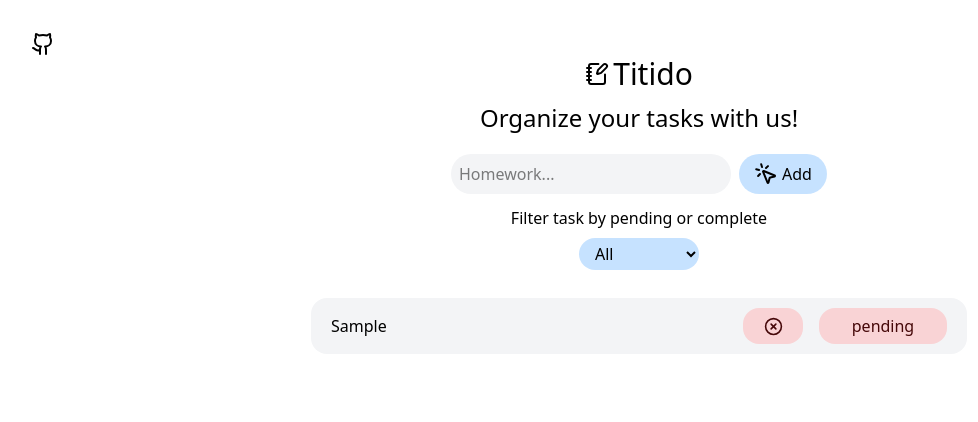
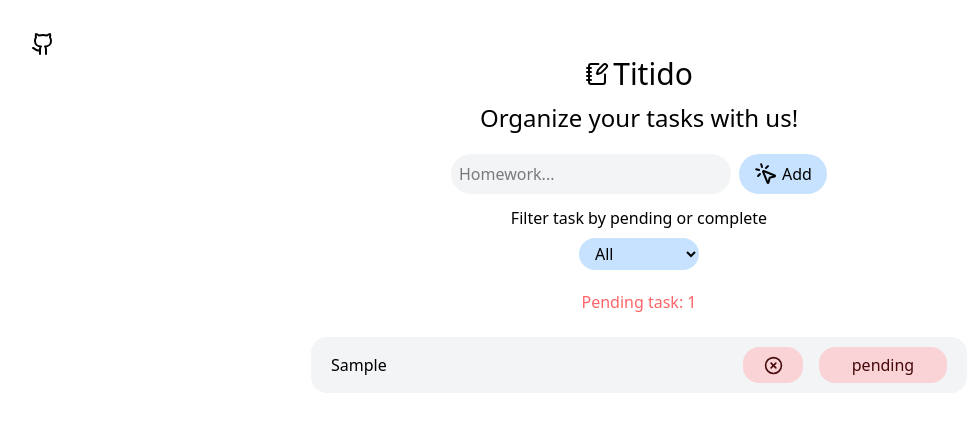
Before and after one commit to ariigrangetto/titidoTs, a React (Vite) app: page / in a window 1280 px wide. Both pictures are taken after typing "Sample" into the empty fields and a click on the button "Add". Shown: the top 422 px of the page, without its empty margins (1-979 px from the left). Built offline with nearby package versions, Linux system fonts and the light colour scheme.

Commit message:
count of tasks

```diff
--- a/src/components/ListOfTasks.tsx
+++ b/src/components/ListOfTasks.tsx
@@ -10,6 +10,10 @@ type Props = {
 export function WithTasks({ task }: Props) {
   const { removeTask, completedTask } = useContextTask();
   return (
+    <>
+      <h3 className='justify-center flex m-auto mt-5 text-red-400 mb-[-5px]'>
+        Pending task: {task.length}
+      </h3>
       <div className='mt-5 justify-center m-auto flex font-sans'>
         <ul className='rounded-3xl w-full max-w-2xl space-y-4'>
           {task.map((item) => (
@@ -47,6 +51,7 @@ export function WithTasks({ task }: Props) {
           ))}
         </ul>
       </div>
+    </>
   );
 }
 
```
Lines whose indentation alone changed are shown as unchanged.
